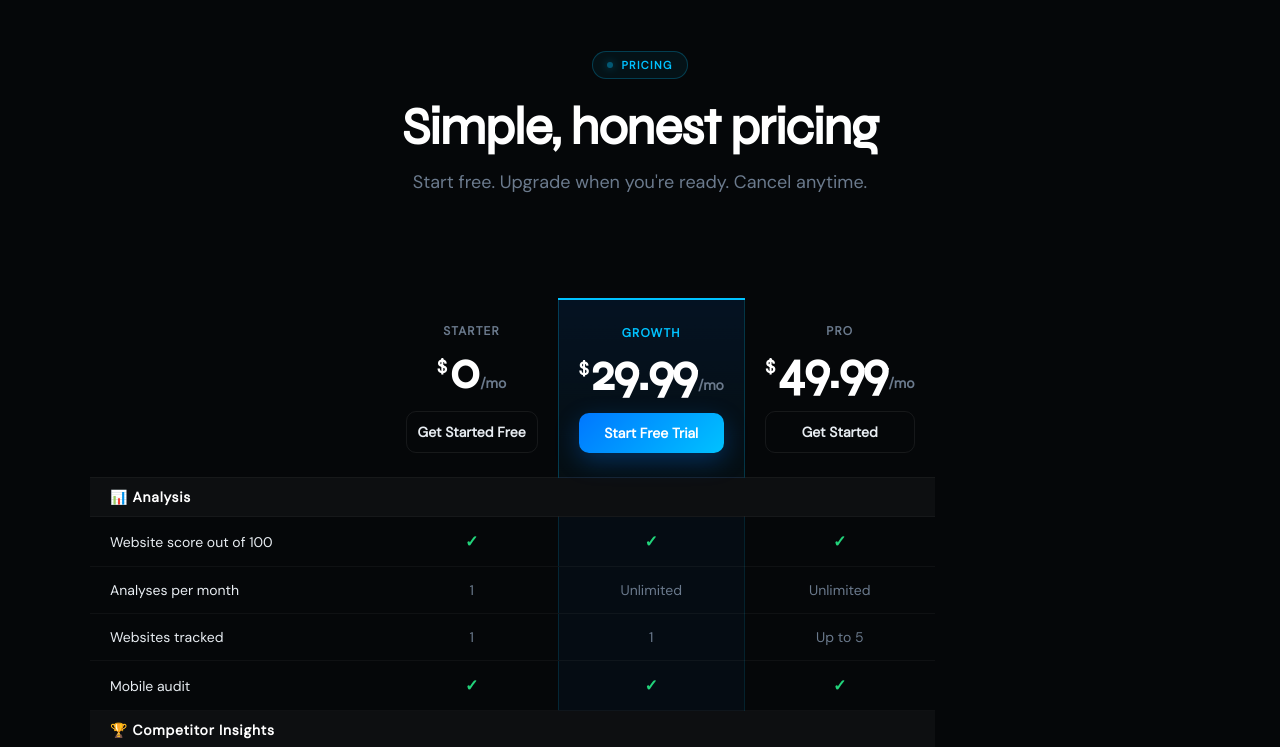
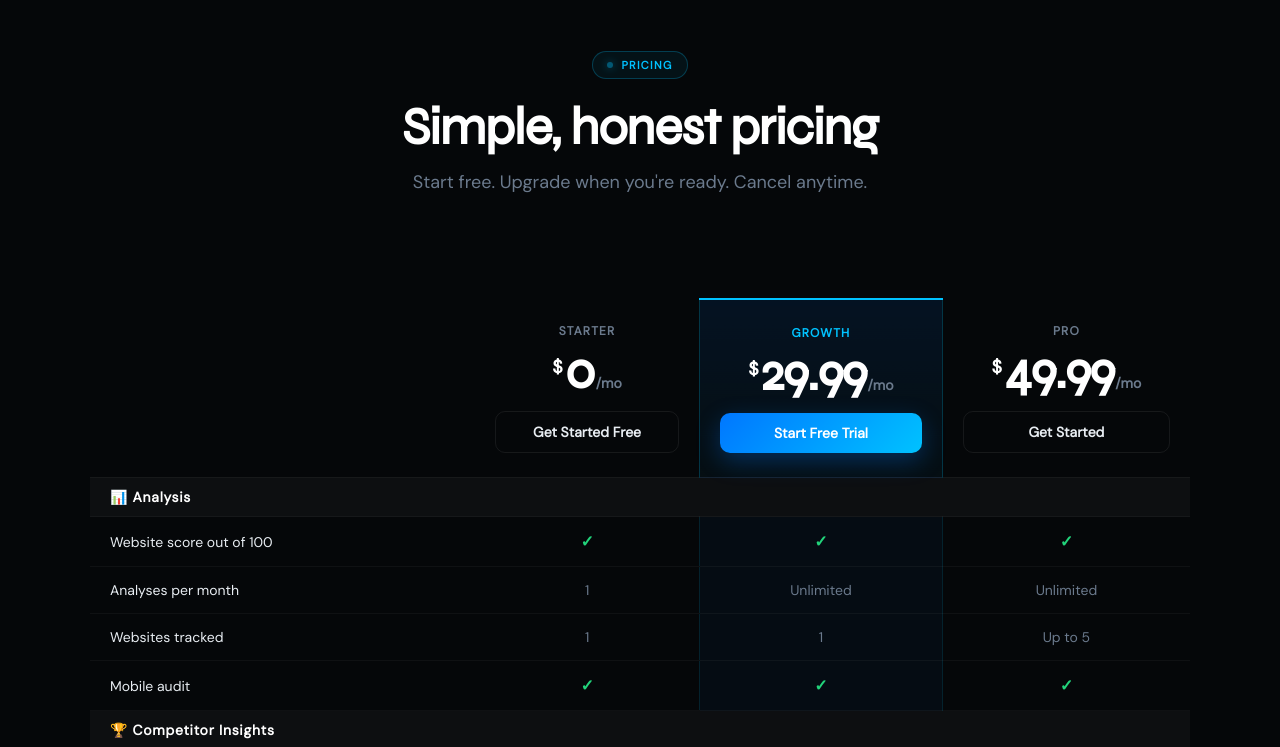
Before and after one commit to ADSITELENSAI/SiteLensAi, a website: page index.html in a window 1280 px wide. Shown: the part 4196-4943 px from the top of the page. Drawn offline with Linux system fonts and the light colour scheme.

Commit message:
Final Index

```diff
--- a/index.html
+++ b/index.html
@@ -160,7 +160,7 @@ section{padding:110px 48px}
 .user-avatar{width:36px;height:36px;border-radius:50%;background:linear-gradient(135deg,var(--accent2),var(--accent));display:flex;align-items:center;justify-content:center;font-weight:700;font-size:14px;color:#fff;cursor:pointer}
 .signout-btn{background:none;border:1px solid var(--border);color:var(--muted);padding:8px 16px;border-radius:8px;cursor:pointer;font-size:13px;font-family:'DM Sans',sans-serif;transition:all .2s}
 .signout-btn:hover{border-color:rgba(255,255,255,0.2);color:#fff}
-.compare-table{border-collapse:collapse;min-width:600px;}
+.compare-table{width:100%;border-collapse:collapse;min-width:600px;}
 .compare-table thead tr{border-bottom:1px solid var(--border);}
 .compare-table thead th{padding:24px 20px;text-align:center;vertical-align:bottom;}
 .compare-table thead th.feat-col{text-align:left;width:35%;}
@@ -395,8 +395,6 @@ footer{background:var(--dark);border-top:1px solid var(--border);padding:64px 48
   </div>
 </section>
 
-</section>
-
 <!-- TESTIMONIALS -->
 <section id="testimonials" style="background:var(--black);padding:100px 48px;">
   <div class="container">
@@ -628,7 +626,6 @@ footer{background:var(--dark);border-top:1px solid var(--border);padding:64px 48
         <div class="faq-a"><div class="faq-a-in">Yes. We only analyze publicly available information on your website — the same things Google can see. We never access your backend, passwords, or private data. Your scan results are stored privately and only visible to you.</div></div>
       </div>
     </div>
-    </div>
   </div>
 </section>
 
@@ -808,6 +805,7 @@ footer{background:var(--dark);border-top:1px solid var(--border);padding:64px 48
   </div>
 </div>
 
+<div class="toast" id="toast-notice"></div>
 <div class="toast" id="toast-notice2"></div>
 
 
@@ -1255,6 +1253,7 @@ window.addEventListener('load', () => {
     document.querySelectorAll('.reveal').forEach(el => el.classList.add('visible'));
   }, 2000);
 });
+
 </script>
 </body>
 </html>
```
